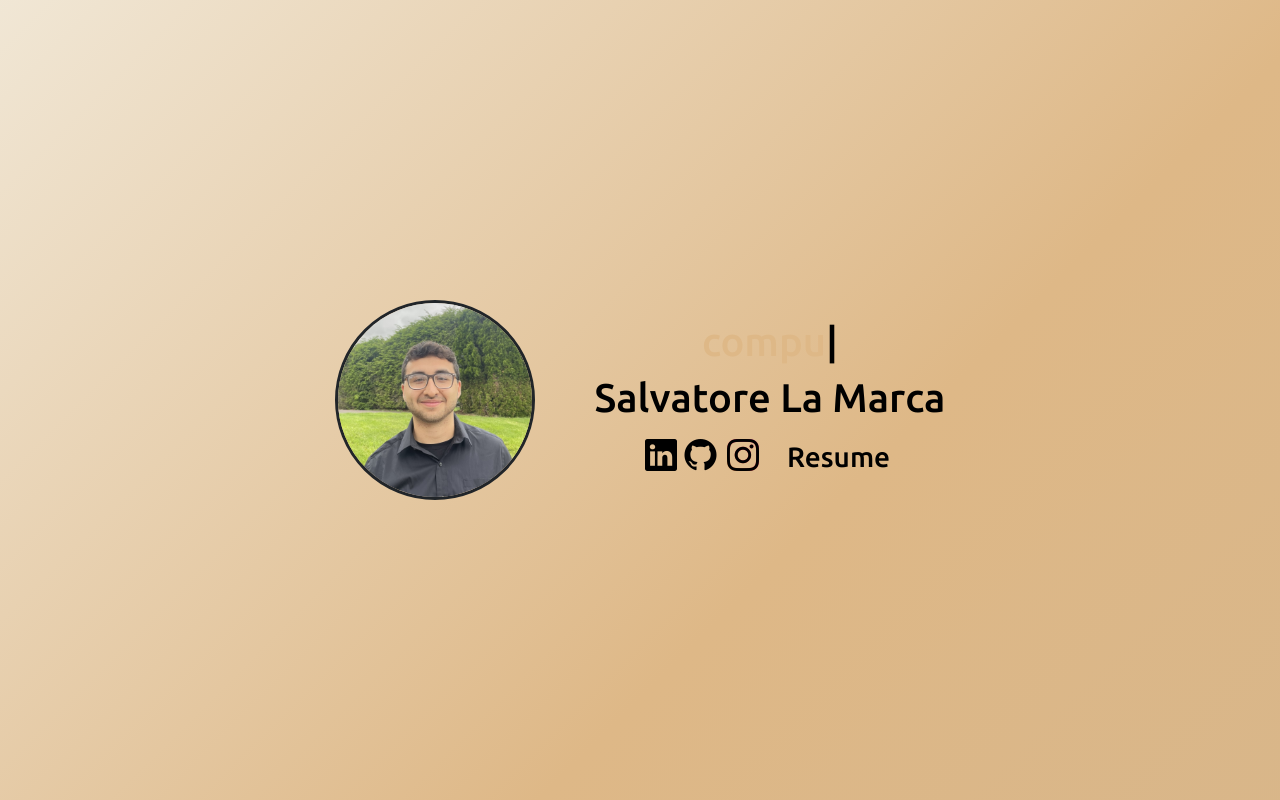
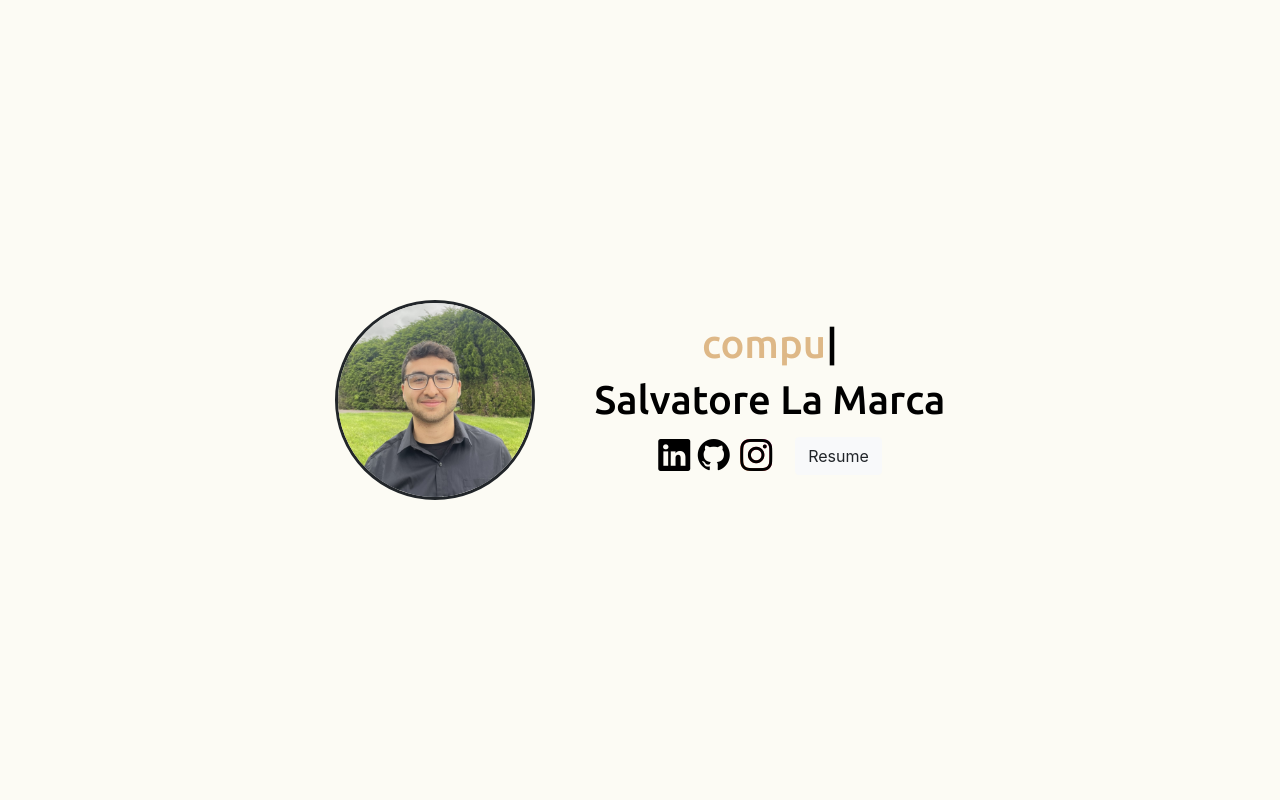
Before and after one commit to SalvatoreLaMarca1/SalvatoreLaMarca1.github.io, a website: page index.html in a window 1280 px wide. Drawn offline with nearby package versions, Linux system fonts and the light colour scheme.

Commit message:
No more background color

```diff
--- a/index.html
+++ b/index.html
@@ -41,15 +41,6 @@
 
     <div class="hold-main">
 
-    <div class="background-circles">
-        <div class="circle circle-1"></div>
-        <div class="circle circle-2"></div>
-        <div class="circle circle-3"></div>
-        <div class="circle circle-4"></div>
-        <div class="circle circle-5"></div>
-        <div class="circle circle-6"></div>
-    </div>
-
       <img style="border-style: solid; border-width: 3px; border-radius: 50%; width: 200px; height: 200px;" title="Salvatore La Marca" alt="Salvatore La Marca" src="Assets/SalPhotoSquare.JPEG"/>
 
         <div class="name-cluster">
@@ -68,9 +59,9 @@
               <a href="https://www.instagram.com/salvatore_lamarca100/" class="bi bi-instagram insta social-icons"></a>
             </div>
 
-            <a href="./Salvatore La Marca Resume.pdf" target="blank">
-              <h3 class="heading resume" style="margin-top: 10px;">Resume</h3>
-            </a>
+
+            <button class="btn btn-light">Resume</button>
+
           </div>
     </div>
 
--- a/stylesEvolve.css
+++ b/stylesEvolve.css
@@ -7,6 +7,9 @@
     padding-right: 5px;
     padding-left: 5px;
     text-decoration: none;
+    text-decoration-style: none;
+    text-decoration-line: none;
+    background-color: transparent;
 }
 
 .resume:hover {
@@ -88,17 +91,6 @@
   align-items: center;
   justify-content: center;
 
-
-
-background: linear-gradient(135deg,
-        #d2b48c 0%,     /* Tan */
-        #deb887 20%,    /* Burlywood */
-        #F5F2E8 40%,
-        #FCFBF4 50%,    /* Pure cream center */
-        #F5F2E8 60%,
-        #deb887 80%,    /* Burlywood */
-        #d2b48c 100%    /* Tan */
-    );
     background-size: 400% 400%;
     animation: gradientShift 15s ease-in-out infinite;
     min-height: 100vh;
```
